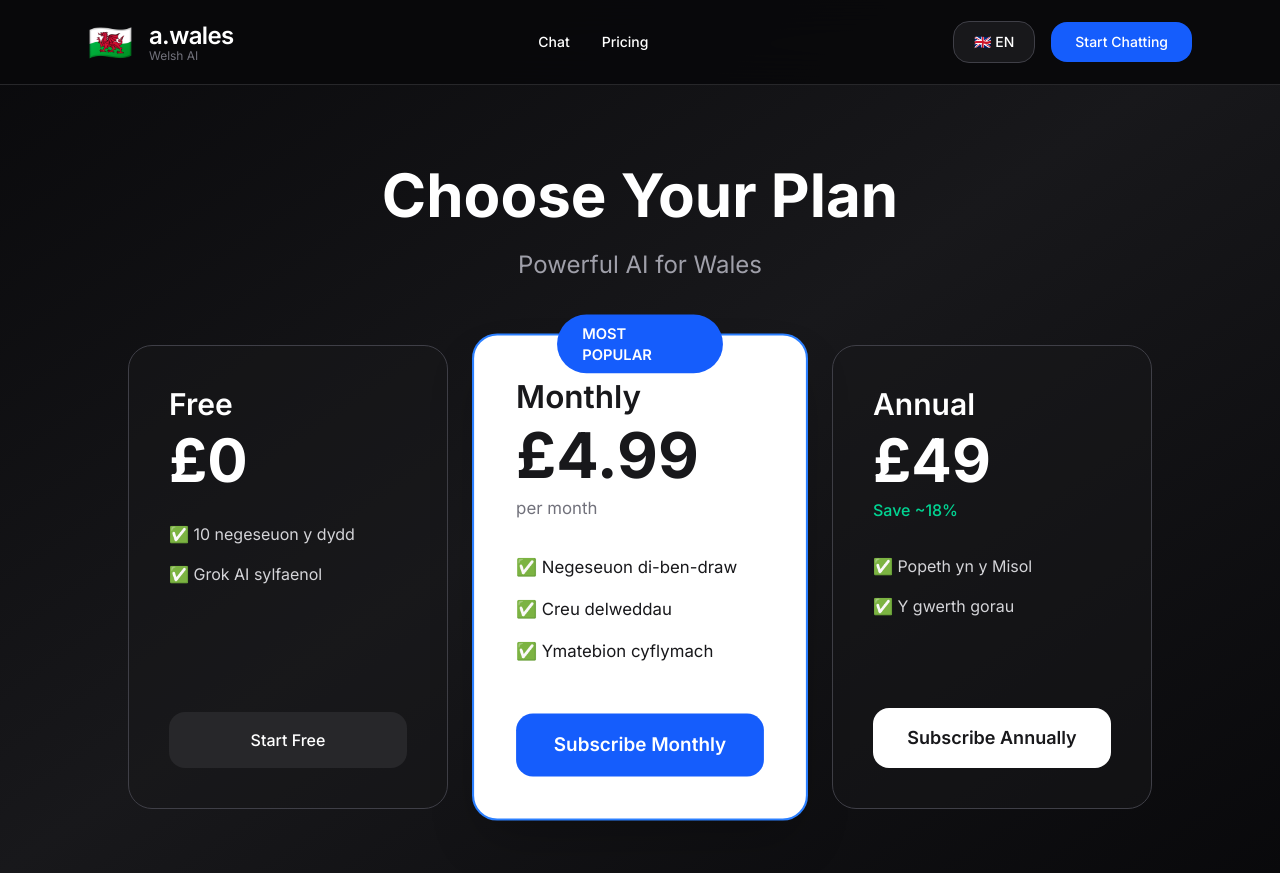
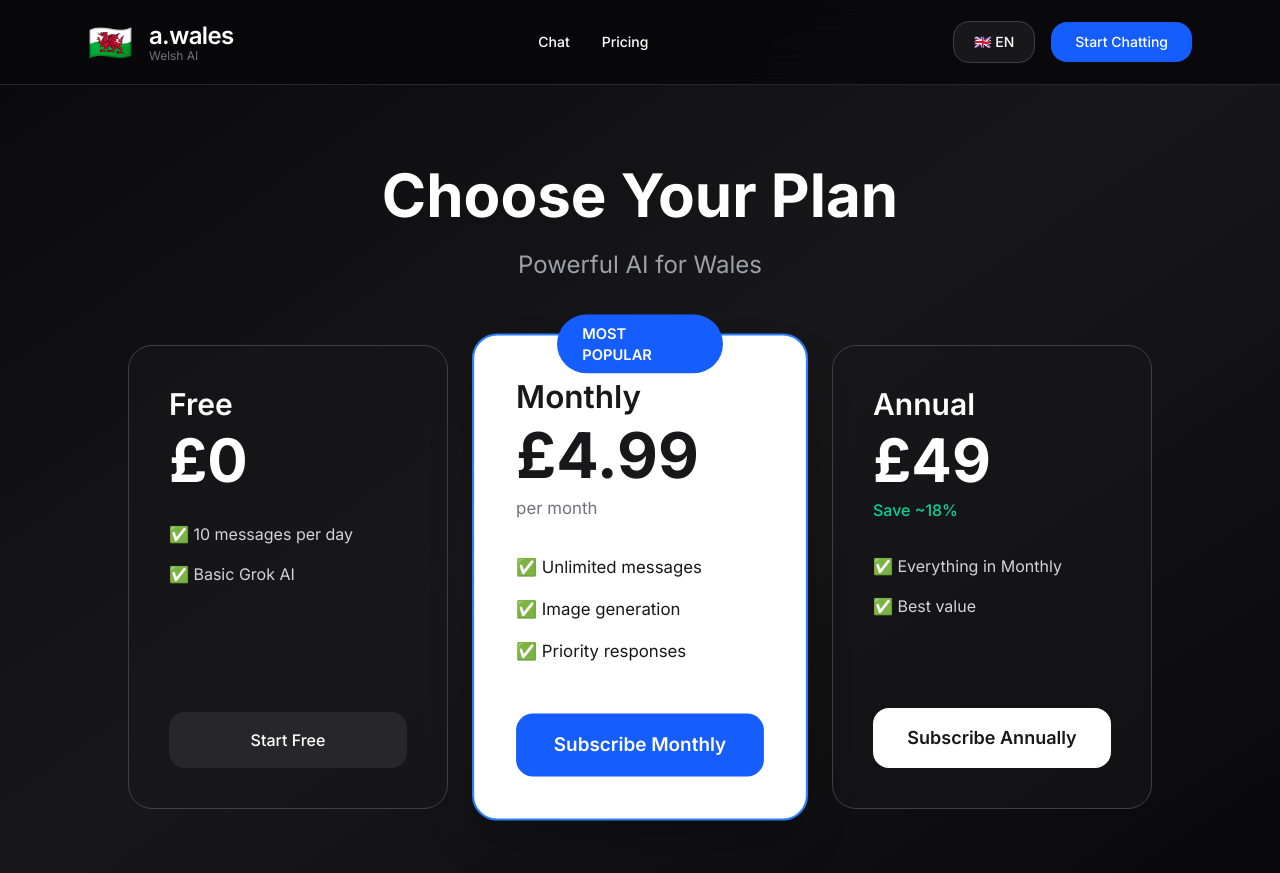
Before and after one commit to walesai/a-wales, a Next.js app: page /pricing in a window 1280 px wide. Built offline with nearby package versions, Linux system fonts and the light colour scheme.

Commit message:
Fix full Welsh toggle on pricing cards

```diff
--- a/app/pricing/page.tsx
+++ b/app/pricing/page.tsx
@@ -7,7 +7,6 @@ export default function Pricing() {
   const [loading, setLoading] = useState<string | null>(null);
   const [isWelsh, setIsWelsh] = useState(false);
 
-  // Load saved language preference
   useEffect(() => {
     const saved = localStorage.getItem('preferredLang') === 'cy';
     setIsWelsh(saved);
@@ -17,7 +16,7 @@ export default function Pricing() {
     const newLang = !isWelsh;
     setIsWelsh(newLang);
     localStorage.setItem('preferredLang', newLang ? 'cy' : 'en');
-    window.location.reload(); // Force full refresh to update all text
+    window.location.reload(); // Ensures everything updates
   };
 
   const handleCheckout = async (plan: 'monthly' | 'annual') => {
@@ -91,8 +90,8 @@ export default function Pricing() {
             <h3 className="text-3xl font-semibold mb-2">{isWelsh ? "Am Ddim" : "Free"}</h3>
             <p className="text-6xl font-bold mb-8">£0</p>
             <ul className="space-y-4 mb-12 flex-1 text-zinc-300">
-              <li>✅ 10 negeseuon y dydd</li>
-              <li>✅ Grok AI sylfaenol</li>
+              <li>✅ {isWelsh ? "10 negeseuon y dydd" : "10 messages per day"}</li>
+              <li>✅ {isWelsh ? "Grok AI sylfaenol" : "Basic Grok AI"}</li>
             </ul>
             <Link href="/chat" className="mt-auto w-full py-4 bg-zinc-800 hover:bg-zinc-700 text-center rounded-2xl font-medium transition">
               {isWelsh ? "Dechrau Am Ddim" : "Start Free"}
@@ -108,16 +107,16 @@ export default function Pricing() {
             <p className="text-6xl font-bold mb-2">£4.99</p>
             <p className="text-zinc-500 mb-8">{isWelsh ? "y mis" : "per month"}</p>
             <ul className="space-y-4 mb-12 flex-1">
-              <li>✅ Negeseuon di-ben-draw</li>
-              <li>✅ Creu delweddau</li>
-              <li>✅ Ymatebion cyflymach</li>
+              <li>✅ {isWelsh ? "Negeseuon di-ben-draw" : "Unlimited messages"}</li>
+              <li>✅ {isWelsh ? "Creu delweddau" : "Image generation"}</li>
+              <li>✅ {isWelsh ? "Ymatebion cyflymach" : "Priority responses"}</li>
             </ul>
             <button
               onClick={() => handleCheckout('monthly')}
               disabled={loading === 'monthly'}
               className="mt-auto w-full py-4 bg-blue-600 hover:bg-blue-700 disabled:opacity-70 text-white font-semibold rounded-2xl text-lg transition"
             >
-              {loading === 'monthly' ? (isWelsh ? 'Yn prosesu...' : 'Processing...') : (isWelsh ? 'Tanysgrifio Misol' : 'Subscribe Monthly')}
+              {loading === 'monthly' ? 'Processing...' : (isWelsh ? 'Tanysgrifio Misol' : 'Subscribe Monthly')}
             </button>
           </div>
 
@@ -127,15 +126,15 @@ export default function Pricing() {
             <p className="text-6xl font-bold mb-2">£49</p>
             <p className="text-emerald-400 font-medium mb-8">{isWelsh ? "Arbed ~18%" : "Save ~18%"}</p>
             <ul className="space-y-4 mb-12 flex-1 text-zinc-300">
-              <li>✅ Popeth yn y Misol</li>
-              <li>✅ Y gwerth gorau</li>
+              <li>✅ {isWelsh ? "Popeth yn y Misol" : "Everything in Monthly"}</li>
+              <li>✅ {isWelsh ? "Y gwerth gorau" : "Best value"}</li>
             </ul>
             <button
               onClick={() => handleCheckout('annual')}
               disabled={loading === 'annual'}
               className="mt-auto w-full py-4 bg-white hover:bg-zinc-100 text-zinc-900 font-semibold rounded-2xl text-lg transition"
             >
-              {loading === 'annual' ? (isWelsh ? 'Yn prosesu...' : 'Processing...') : (isWelsh ? 'Tanysgrifio Blynyddol' : 'Subscribe Annually')}
+              {loading === 'annual' ? 'Processing...' : (isWelsh ? 'Tanysgrifio Blynyddol' : 'Subscribe Annually')}
             </button>
           </div>
         </div>
```
